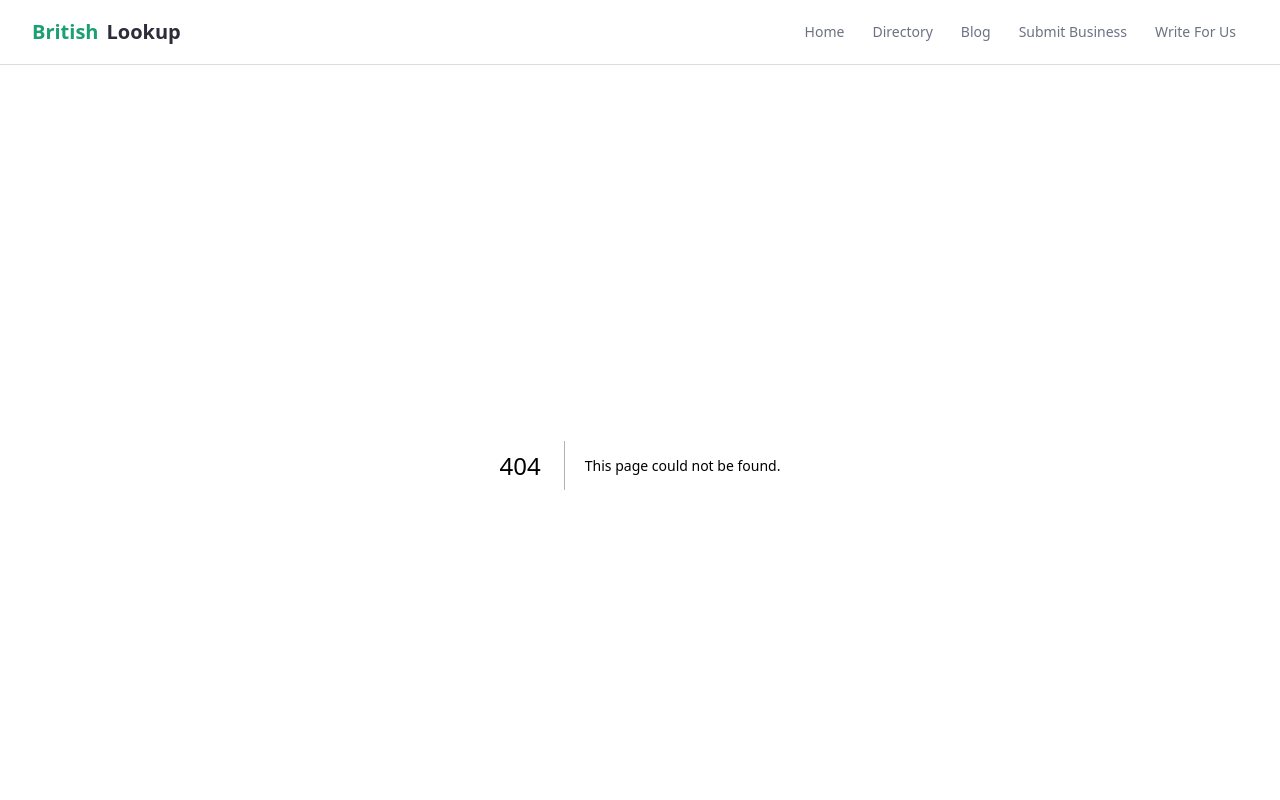
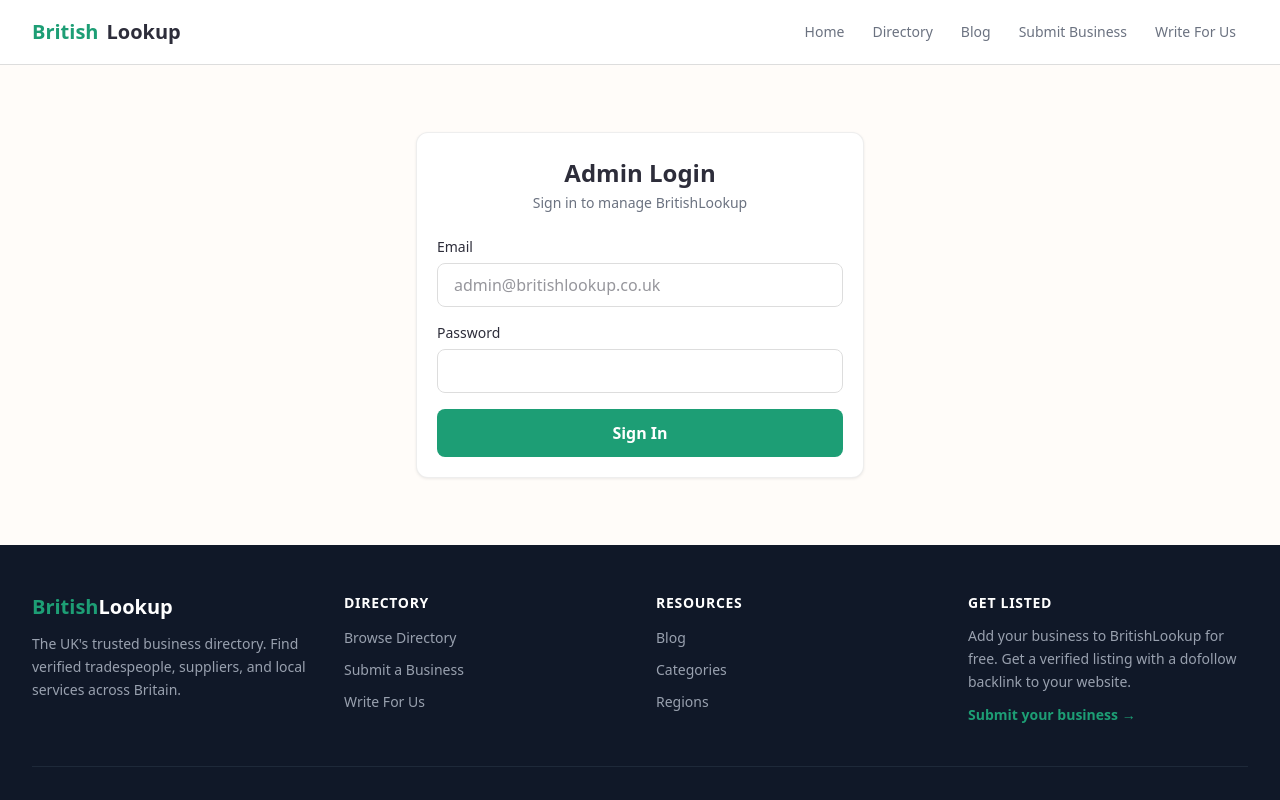
Before and after one commit to cryptocreativecc/britishlookup, a Next.js app: page /login in a window 1280 px wide. Before the commit this address had no page. Shown: the top 800 px of the page. Built offline with nearby package versions, Linux system fonts and the light colour scheme.

Commit message:
Add NextAuth.js admin authentication
- Credentials provider with env-based admin login
- Login page at /login with error handling
- Admin routes protected via middleware
- Admin layout with nav bar + sign out
- Session provider for client components
- JWT strategy, 7-day sessions

```diff
--- /dev/null
+++ b/app/(admin)/admin/layout.tsx
@@ -0,0 +1,23 @@
+import { auth } from "@/lib/auth";
+import { redirect } from "next/navigation";
+import { SessionProvider } from "@/components/providers/session-provider";
+import { AdminNav } from "@/components/ui/admin-nav";
+
+export default async function AdminLayout({
+  children,
+}: {
+  children: React.ReactNode;
+}) {
+  const session = await auth();
+
+  if (!session?.user) {
+    redirect("/login");
+  }
+
+  return (
+    <SessionProvider>
+      <AdminNav email={session.user.email || ""} />
+      {children}
+    </SessionProvider>
+  );
+}
--- /dev/null
+++ b/app/(public)/login/login-form.tsx
@@ -0,0 +1,88 @@
+"use client";
+
+import { useState } from "react";
+import { signIn } from "next-auth/react";
+import { useRouter, useSearchParams } from "next/navigation";
+import { Button } from "@/components/ui/button";
+import { Card, CardContent } from "@/components/ui/card";
+
+export function LoginForm() {
+  const router = useRouter();
+  const searchParams = useSearchParams();
+  const callbackUrl = searchParams.get("callbackUrl") || "/admin";
+  const errorParam = searchParams.get("error");
+
+  const [email, setEmail] = useState("");
+  const [password, setPassword] = useState("");
+  const [error, setError] = useState(errorParam === "CredentialsSignin" ? "Invalid email or password" : "");
+  const [loading, setLoading] = useState(false);
+
+  async function handleSubmit(e: React.FormEvent) {
+    e.preventDefault();
+    setError("");
+    setLoading(true);
+
+    const result = await signIn("credentials", {
+      email,
+      password,
+      redirect: false,
+    });
+
+    setLoading(false);
+
+    if (result?.error) {
+      setError("Invalid email or password");
+    } else {
+      router.push(callbackUrl);
+      router.refresh();
+    }
+  }
+
+  return (
+    <div className="min-h-[60vh] flex items-center justify-center px-4">
+      <Card className="w-full max-w-md">
+        <CardContent className="pt-6">
+          <div className="text-center mb-6">
+            <h1 className="text-2xl font-bold text-text">Admin Login</h1>
+            <p className="text-sm text-text-muted mt-1">Sign in to manage BritishLookup</p>
+          </div>
+
+          {error && (
+            <div className="bg-red-50 text-red-700 text-sm p-3 rounded-[var(--radius-btn)] mb-4">
+              {error}
+            </div>
+          )}
+
+          <form onSubmit={handleSubmit} className="space-y-4">
+            <div>
+              <label className="block text-sm font-medium text-text mb-1.5">Email</label>
+              <input
+                type="email"
+                value={email}
+                onChange={(e) => setEmail(e.target.value)}
+                required
+                className="w-full h-11 px-4 rounded-[var(--radius-btn)] border border-border bg-white text-text focus:outline-none focus:ring-2 focus:ring-brand/30 focus:border-brand"
+                placeholder="admin@britishlookup.co.uk"
+              />
+            </div>
+
+            <div>
+              <label className="block text-sm font-medium text-text mb-1.5">Password</label>
+              <input
+                type="password"
+                value={password}
+                onChange={(e) => setPassword(e.target.value)}
+                required
+                className="w-full h-11 px-4 rounded-[var(--radius-btn)] border border-border bg-white text-text focus:outline-none focus:ring-2 focus:ring-brand/30 focus:border-brand"
+              />
+            </div>
+
+            <Button type="submit" size="lg" className="w-full" disabled={loading}>
+              {loading ? "Signing in…" : "Sign In"}
+            </Button>
+          </form>
+        </CardContent>
+      </Card>
+    </div>
+  );
+}
--- /dev/null
+++ b/app/(public)/login/page.tsx
@@ -0,0 +1,13 @@
+import { Suspense } from "react";
+import { LoginForm } from "./login-form";
+import type { Metadata } from "next";
+
+export const metadata: Metadata = { title: "Admin Login" };
+
+export default function LoginPage() {
+  return (
+    <Suspense>
+      <LoginForm />
+    </Suspense>
+  );
+}
--- /dev/null
+++ b/app/api/auth/[...nextauth]/route.ts
@@ -0,0 +1,3 @@
+import { handlers } from "@/lib/auth";
+
+export const { GET, POST } = handlers;
--- /dev/null
+++ b/components/providers/session-provider.tsx
@@ -0,0 +1,7 @@
+"use client";
+
+import { SessionProvider as NextAuthSessionProvider } from "next-auth/react";
+
+export function SessionProvider({ children }: { children: React.ReactNode }) {
+  return <NextAuthSessionProvider>{children}</NextAuthSessionProvider>;
+}
--- /dev/null
+++ b/components/ui/admin-nav.tsx
@@ -0,0 +1,33 @@
+"use client";
+
+import Link from "next/link";
+import { signOut } from "next-auth/react";
+
+export function AdminNav({ email }: { email: string }) {
+  return (
+    <div className="bg-gray-900 text-white">
+      <div className="max-w-7xl mx-auto px-4 sm:px-6 lg:px-8 py-3 flex items-center justify-between">
+        <div className="flex items-center gap-6">
+          <Link href="/admin" className="font-semibold text-sm hover:text-brand transition-colors">
+            Dashboard
+          </Link>
+          <Link href="/admin/listings" className="text-sm text-gray-400 hover:text-white transition-colors">
+            Listings
+          </Link>
+          <Link href="/admin/articles" className="text-sm text-gray-400 hover:text-white transition-colors">
+            Articles
+          </Link>
+        </div>
+        <div className="flex items-center gap-4">
+          <span className="text-xs text-gray-400">{email}</span>
+          <button
+            onClick={() => signOut({ callbackUrl: "/" })}
+            className="text-xs text-gray-400 hover:text-red-400 transition-colors"
+          >
+            Sign Out
+          </button>
+        </div>
+      </div>
+    </div>
+  );
+}
--- /dev/null
+++ b/lib/auth.ts
@@ -0,0 +1,68 @@
+import NextAuth from "next-auth";
+import Credentials from "next-auth/providers/credentials";
+
+export const { handlers, signIn, signOut, auth } = NextAuth({
+  providers: [
+    Credentials({
+      name: "Admin Login",
+      credentials: {
+        email: { label: "Email", type: "email" },
+        password: { label: "Password", type: "password" },
+      },
+      async authorize(credentials) {
+        const adminEmail = process.env.ADMIN_EMAIL;
+        const adminPassword = process.env.ADMIN_PASSWORD;
+
+        if (!adminEmail || !adminPassword) {
+          throw new Error("Admin credentials not configured");
+        }
+
+        if (
+          credentials?.email === adminEmail &&
+          credentials?.password === adminPassword
+        ) {
+          return {
+            id: "1",
+            name: "Admin",
+            email: adminEmail,
+            role: "admin",
+          };
+        }
+
+        throw new Error("Invalid email or password");
+      },
+    }),
+  ],
+  pages: {
+    signIn: "/login",
+    error: "/login",
+  },
+  callbacks: {
+    async jwt({ token, user }) {
+      if (user) {
+        // eslint-disable-next-line @typescript-eslint/no-explicit-any
+        token.role = (user as any).role as string;
+      }
+      return token;
+    },
+    async session({ session, token }) {
+      if (session.user) {
+        // eslint-disable-next-line @typescript-eslint/no-explicit-any
+        (session.user as any).role = token.role;
+      }
+      return session;
+    },
+    async authorized({ auth, request }) {
+      const isAdmin = request.nextUrl.pathname.startsWith("/admin");
+      if (isAdmin && !auth?.user) {
+        return false;
+      }
+      return true;
+    },
+  },
+  session: {
+    strategy: "jwt",
+    maxAge: 7 * 24 * 60 * 60, // 7 days
+  },
+  trustHost: true,
+});
--- a/middleware.ts
+++ b/middleware.ts
@@ -1,23 +1,4 @@
-import { NextResponse } from "next/server";
-import type { NextRequest } from "next/server";
-
-export function middleware(request: NextRequest) {
-  const { pathname } = request.nextUrl;
-
-  // Protect admin routes with a simple session check
-  // TODO: Replace with NextAuth.js session validation
-  if (pathname.startsWith("/admin")) {
-    const adminToken = request.cookies.get("admin_session")?.value;
-
-    if (!adminToken) {
-      // For now, allow access (placeholder until auth is set up)
-      // In production, redirect to login:
-      // return NextResponse.redirect(new URL("/login", request.url));
-    }
-  }
-
-  return NextResponse.next();
-}
+export { auth as middleware } from "@/lib/auth";
 
 export const config = {
   matcher: ["/admin/:path*"],
--- a/package.json
+++ b/package.json
@@ -9,10 +9,12 @@
     "lint": "next lint"
   },
   "dependencies": {
+    "@auth/core": "^0.34.3",
     "@react-email/components": "^1.0.10",
     "class-variance-authority": "^0.7.1",
     "clsx": "^2.1.1",
     "next": "^15",
+    "next-auth": "^5.0.0-beta.30",
     "pocketbase": "^0.26.8",
     "react": "^19",
     "react-dom": "^19",
```
Also changed, not shown: 2 other files (tests, documents, lock files or other folders).
